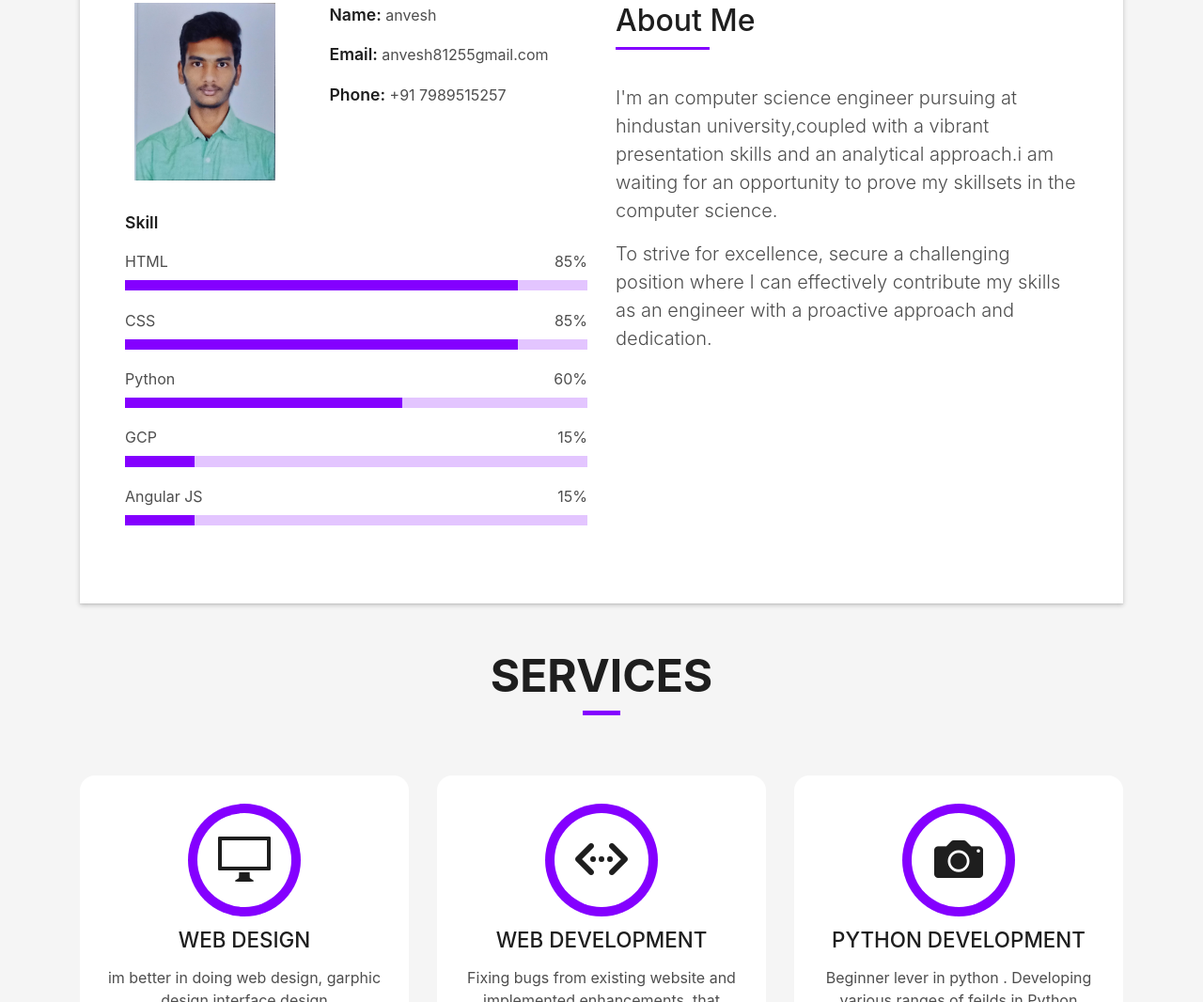
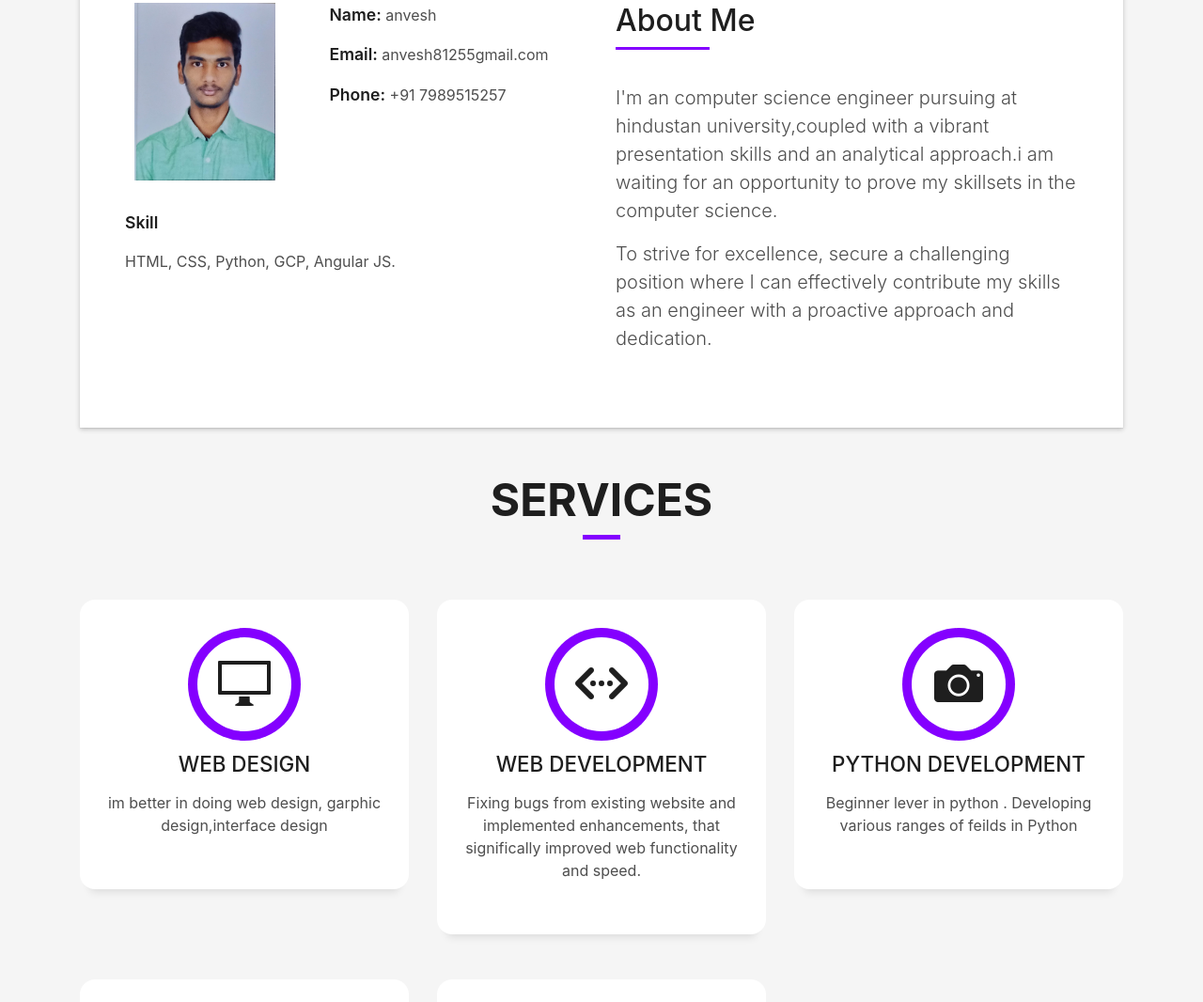
Before and after one commit to anveshduddu/anveshduddu.github.io, a plain HTML site: page index.html in a window 1280 px wide. Shown: the part 925-1991 px from the top of the page at 94% size. Drawn offline with Linux system fonts and the light colour scheme; files whose address does not match are found by name.

Commit message:
Update index.html

```diff
--- a/index.html
+++ b/index.html
@@ -117,31 +117,31 @@ th {
                 </div>
                 <div class="skill-mf">
                   <p class="title-s">Skill</p>
-                  <span>HTML</span> <span class="pull-right">85%</span>
-                  <div class="progress">
-                    <div class="progress-bar" role="progressbar" style="width: 85%" aria-valuenow="85" aria-valuemin="0"
+                  <span>HTML,</span> <!--   <span class="pull-right">85%</span>
+            <div class="progress">
+         <div class="progress-bar" role="progressbar" style="width: 85%" aria-valuenow="85" aria-valuemin="0"
                       aria-valuemax="100"></div>
-                  </div>
-                  <span>CSS</span> <span class="pull-right">85%</span>
+                  </div> -->
+                  <span>CSS,</span><!--    <span class="pull-right">85%</span>
                   <div class="progress">
                     <div class="progress-bar" role="progressbar" style="width: 85%" aria-valuenow="75" aria-valuemin="0"
                       aria-valuemax="100"></div>
-                  </div>
-                  <span>Python</span> <span class="pull-right">60%</span>
+                  </div> -->
+                  <span>Python,</span><!--    <span class="pull-right">60%</span>
                   <div class="progress">
                     <div class="progress-bar" role="progressbar" style="width: 60%" aria-valuenow="50" aria-valuemin="0"
                       aria-valuemax="100"></div>
-                  </div>
-                  <span>GCP</span> <span class="pull-right">15%</span>
+                  </div> -->
+                  <span>GCP,</span> <!--   <span class="pull-right">15%</span>
                   <div class="progress">
                     <div class="progress-bar" role="progressbar" style="width: 15%" aria-valuenow="85" aria-valuemin="0"
                       aria-valuemax="100"></div>
-                  </div>
-                  <span>Angular JS</span> <span class="pull-right">15%</span>
+                  </div>-->
+                  <span>Angular JS.</span><!--    <span class="pull-right">15%</span>
                   <div class="progress">
                     <div class="progress-bar" role="progressbar" style="width: 15%" aria-valuenow="90" aria-valuemin="0"
                       aria-valuemax="100"></div>
-                  </div>
+                  </div> -->
                 </div>
               </div>
               <div class="col-md-6">
```
